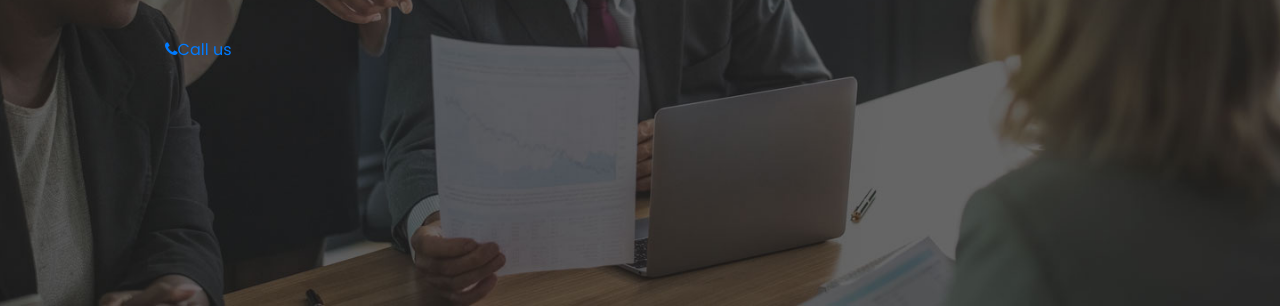
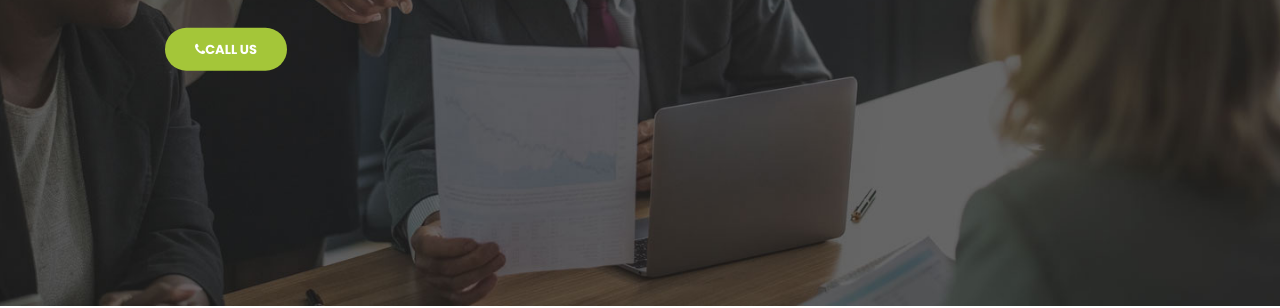
Before and after one commit to prarambhcapital/prarambhcapital.github.io, a plain HTML site: page index.html in a window 1280 px wide. Shown: the part 500-808 px from the top of the page. Drawn offline with Linux system fonts and the light colour scheme.

Commit message:
Commit and push

```diff
--- a/index.html
+++ b/index.html
@@ -102,7 +102,7 @@ https://templatemo.com/tm-545-finance-business
                   <h6>we are ready to help you</h6>
                   <h4>Financial Analysis<br>&amp; Consulting</h4>
                   <p>A Trusted Partner In Your Investment Journey.</p>
-                  <a href="tel:+919415291038"><i class="fa fa-phone"></i>Call us</a>
+                  <a href="tel:+919415291038" class="filled-button" tabindex="0"><i class="fa fa-phone"></i>Call us</a>
                 </div>
             </div>
           </div>
```
